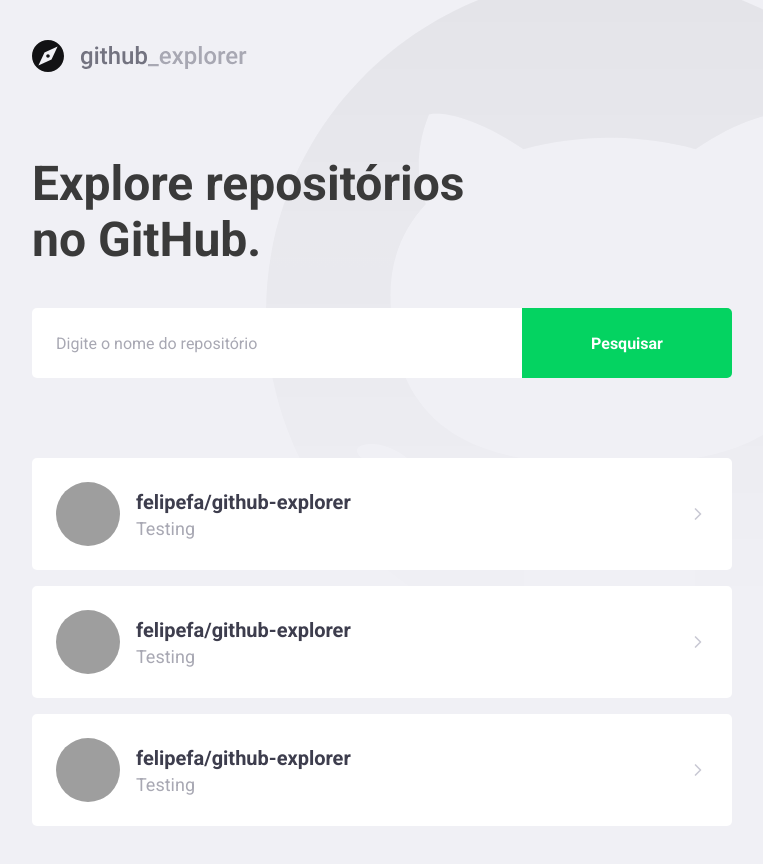
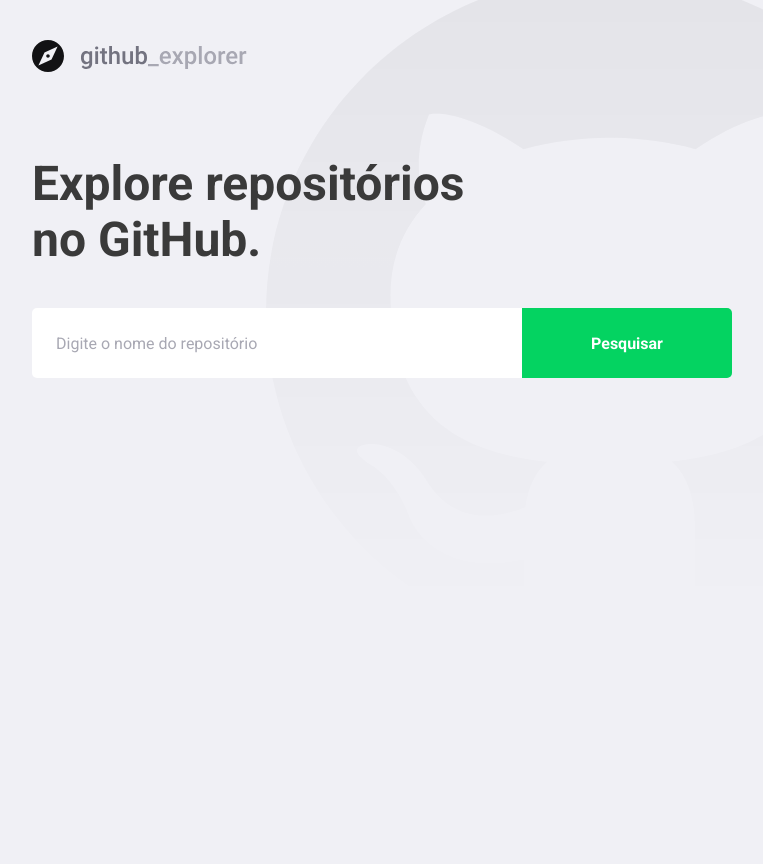
Before and after one commit to felipefa/github-explorer, a React (Create React App) app: page / in a window 1280 px wide. Shown: the whole page, without its empty margins (148-911 px from the left). After the commit the page ends 800 px from the top, so only its background shows below. Built offline with nearby package versions, Linux system fonts and the light colour scheme; grey boxes are pictures that could not be loaded.

Commit message:
Use GitHub api

```diff
--- a/src/pages/Dashboard/index.tsx
+++ b/src/pages/Dashboard/index.tsx
@@ -1,61 +1,68 @@
-import React from 'react';
+import React, { FormEvent, useState } from 'react';
 import { FiChevronRight } from 'react-icons/fi';
 
 import logoImage from '../../assets/logo.svg';
 
+import api from '../../services/api';
+
 import { Form, Repositories, Title } from './styles';
 
+interface Repository {
+  description: string;
+  full_name: string;
+  owner: {
+    avatar_url: string;
+    login: string;
+  };
+}
+
 const Dashboard: React.FC = () => {
+  const [newRepo, setNewRepo] = useState('');
+  const [repositories, setRepositories] = useState<Repository[]>([]);
+
+  async function handleAddRepository(
+    event: FormEvent<HTMLFormElement>,
+  ): Promise<void> {
+    event.preventDefault();
+
+    const response = await api.get<Repository>(`/repos/${newRepo}`);
+
+    const repository = response.data;
+
+    setNewRepo('');
+    setRepositories([...repositories, repository]);
+  }
+
   return (
     <>
       <img src={logoImage} alt="GitHub Explorer" />
       <Title>Explore repositórios no GitHub.</Title>
 
-      <Form>
-        <input placeholder="Digite o nome do repositório" />
+      <Form onSubmit={handleAddRepository}>
+        <input
+          onChange={e => setNewRepo(e.target.value)}
+          placeholder="Digite o nome do repositório"
+          value={newRepo}
+        />
         <button type="submit">Pesquisar</button>
       </Form>
 
       <Repositories>
-        <a href="test">
+        {repositories.map(repository => (
+          <a href="test" key={repository.full_name}>
             <img
-            src="https://avatars0.githubusercontent.com/u/12715851?s=460&u=dd3a9f01bafe91c5ac12171f2431f40c382ec4ed&v=4"
-            alt="Felipe"
+              src={repository.owner.avatar_url}
+              alt={repository.owner.login}
             />
 
             <div>
-            <strong>felipefa/github-explorer</strong>
-            <p>Testing</p>
+              <strong>{repository.full_name}</strong>
+              <p>{repository.description}</p>
             </div>
 
             <FiChevronRight size={20} />
           </a>
-        <a href="test">
-          <img
-            src="https://avatars0.githubusercontent.com/u/12715851?s=460&u=dd3a9f01bafe91c5ac12171f2431f40c382ec4ed&v=4"
-            alt="Felipe"
-          />
-
-          <div>
-            <strong>felipefa/github-explorer</strong>
-            <p>Testing</p>
-          </div>
-
-          <FiChevronRight size={20} />
-        </a>
-        <a href="test">
-          <img
-            src="https://avatars0.githubusercontent.com/u/12715851?s=460&u=dd3a9f01bafe91c5ac12171f2431f40c382ec4ed&v=4"
-            alt="Felipe"
-          />
-
-          <div>
-            <strong>felipefa/github-explorer</strong>
-            <p>Testing</p>
-          </div>
-
-          <FiChevronRight size={20} />
-        </a>
+        ))}
       </Repositories>
     </>
   );
--- a/src/pages/Dashboard/styles.ts
+++ b/src/pages/Dashboard/styles.ts
@@ -72,7 +72,8 @@ export const Repositories = styled.div`
     }
 
     div {
-      margin-left: 16px;
+      flex: 1;
+      margin: 0 16px;
 
       strong {
         color: #3d3d4d;
--- /dev/null
+++ b/src/services/api.ts
@@ -0,0 +1,7 @@
+import axios from 'axios';
+
+const api = axios.create({
+  baseURL: 'https://api.github.com',
+});
+
+export default api;
```
Also changed, not shown: .eslintrc.json. Lines whose indentation alone changed are shown as unchanged.
